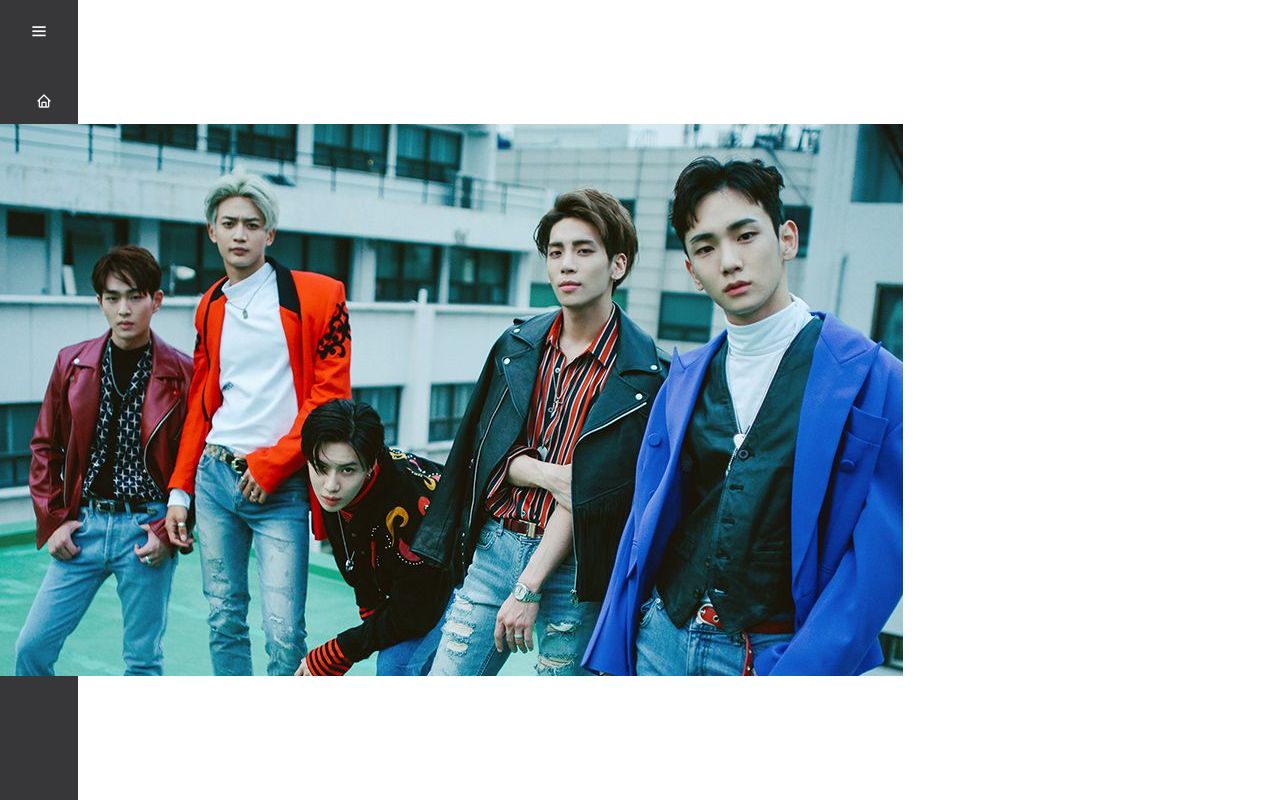
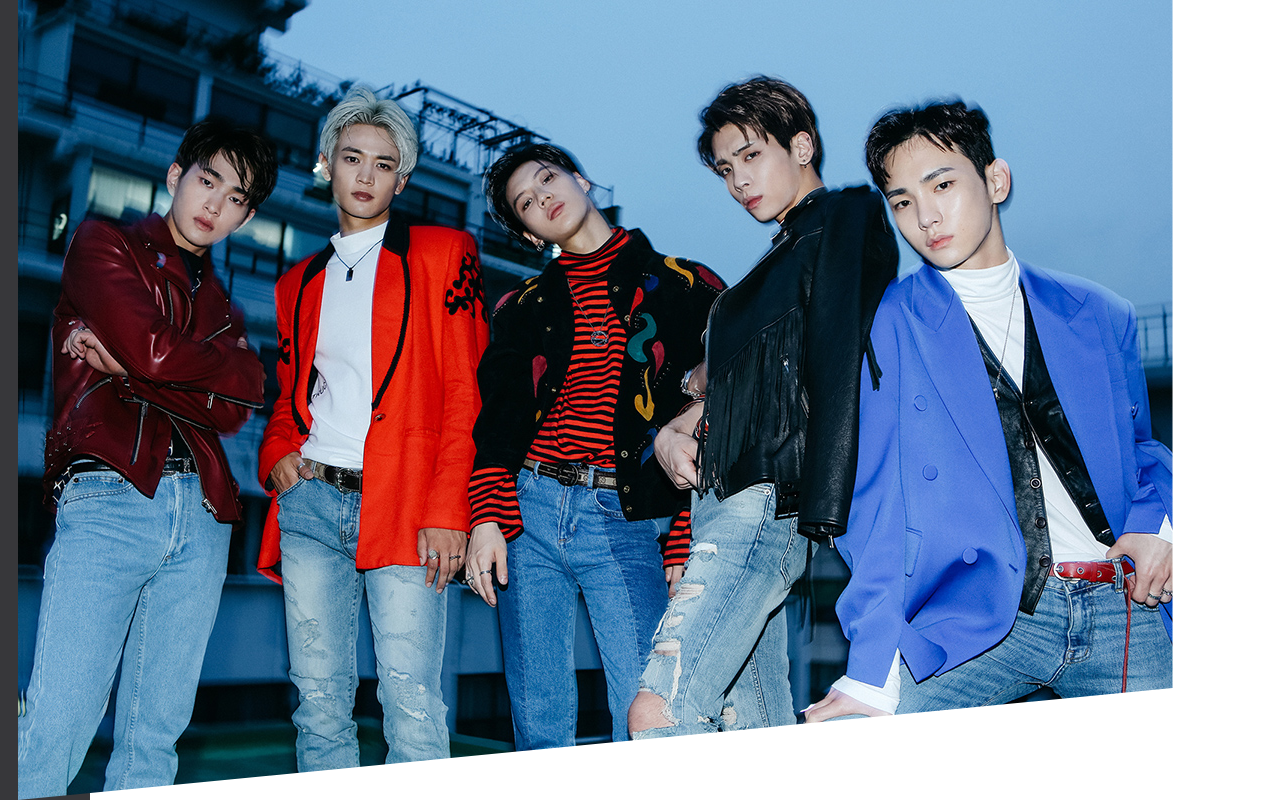
Before and after one commit to victxrfreitas/ProjetoIndividual, a website: page public/index.html in a window 1280 px wide. Drawn offline with nearby package versions, Linux system fonts and the light colour scheme.

Commit message:
Novas modificações no CSS

```diff
--- a/public/css/style.css
+++ b/public/css/style.css
@@ -19,7 +19,7 @@ body{
   top: 0;
   left: 0;
   height: 100%;
-  width: 78px;
+  width: 7%;
   background: #37373a;
   padding: 6px 14px;
   transition: all 0.5s ease;
@@ -159,11 +159,18 @@ body{
 }
 /* ----------------------------------------------Home Content------------------------------------------------------- */
 
+.conteudo {
+  width: 93%;
+  height: 100vh;
+  display: flex;
+  flex-direction: column;
+  justify-content: center;
+  align-items: center;
+
+}
 
 .img_first {
   clip-path: polygon(0 0, 100% 0%, 100% 86%, 0 100%);
   display: flex;
-  align-items: center;
-  height: 338;
-  width: 913;
+  width: 97%;
 }
--- a/public/index.html
+++ b/public/index.html
@@ -46,10 +46,11 @@
         </ul>
 
     </div>
-<div class="img_first">
-    <img src="assets/Shinee-1-of-1-album-promo-image-courtesy-of-SM-Entertainment-e1516257530641.jpg">
-</div>
-
+    <div class="conteudo">
+        <div class="img_first">
+            <img src="assets/shinee11.jpg">
+        </div>
+    </div>
 
 </html>
 <script>
```
Also changed, not shown: public/assets/1_and_1_-_SHINee.webp (added), public/assets/shinee11.jpg (added).
